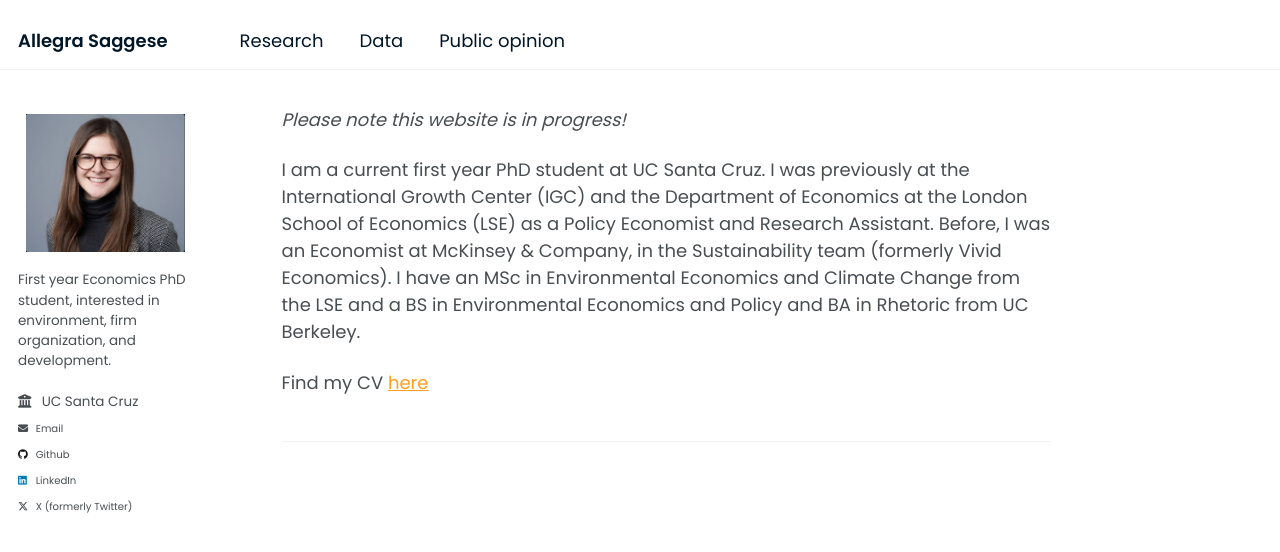
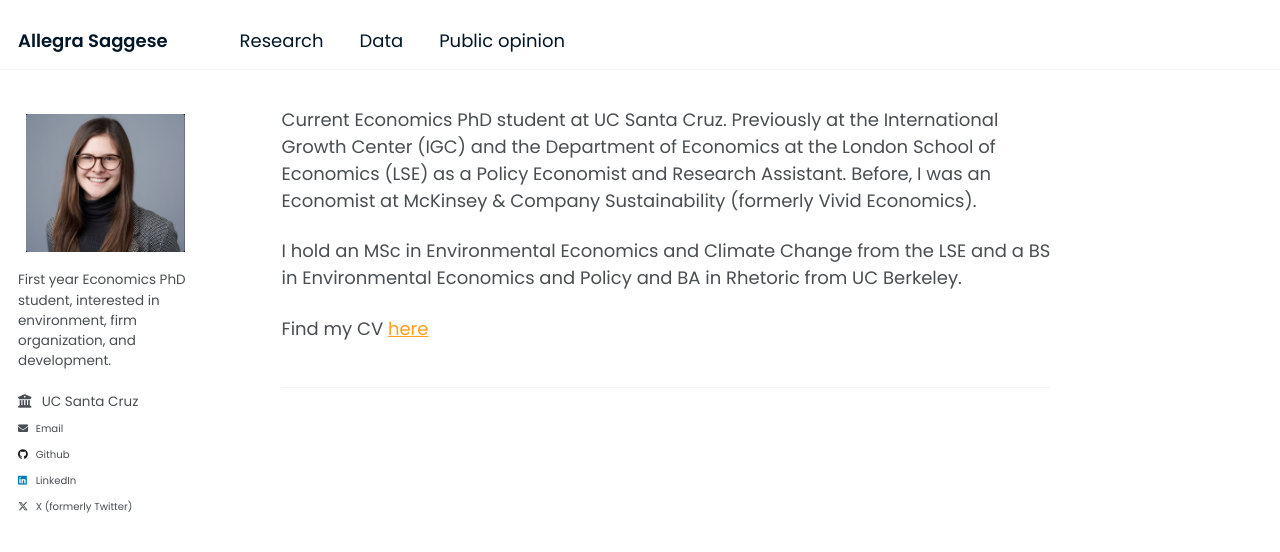
Before and after one commit to allegra-saggese-econ/allegra-saggese-econ.github.io, a Jekyll site: the page built from _pages/index.md, in a window 1280 px wide. Shown: the top 552 px of the page. Built offline with Jekyll 4.4.1, drawn with Linux system fonts in a browser that asks for light colours.

Commit message:
Update index.md
update to the main page - about me - clean up language

```diff
--- a/_pages/index.md
+++ b/_pages/index.md
@@ -7,8 +7,8 @@ redirect_from:
   - /about.html
 ---
 
-*Please note this website is in progress!*
+Current Economics PhD student at UC Santa Cruz. Previously at the International Growth Center (IGC) and the Department of Economics at the London School of Economics (LSE) as a Policy Economist and Research Assistant. Before, I was an Economist at McKinsey & Company Sustainability (formerly Vivid Economics).
 
-I am a current first year PhD student at UC Santa Cruz. I was previously at the International Growth Center (IGC) and the Department of Economics at the London School of Economics (LSE) as a Policy Economist and Research Assistant. Before, I was an Economist at McKinsey & Company, in the Sustainability team (formerly Vivid Economics). I have an MSc in Environmental Economics and Climate Change from the LSE and a BS in Environmental Economics and Policy and BA in Rhetoric from UC Berkeley.
+I hold an MSc in Environmental Economics and Climate Change from the LSE and a BS in Environmental Economics and Policy and BA in Rhetoric from UC Berkeley.
 
 Find my CV [here](/files/05-2025-Saggese-CV.pdf)
```
